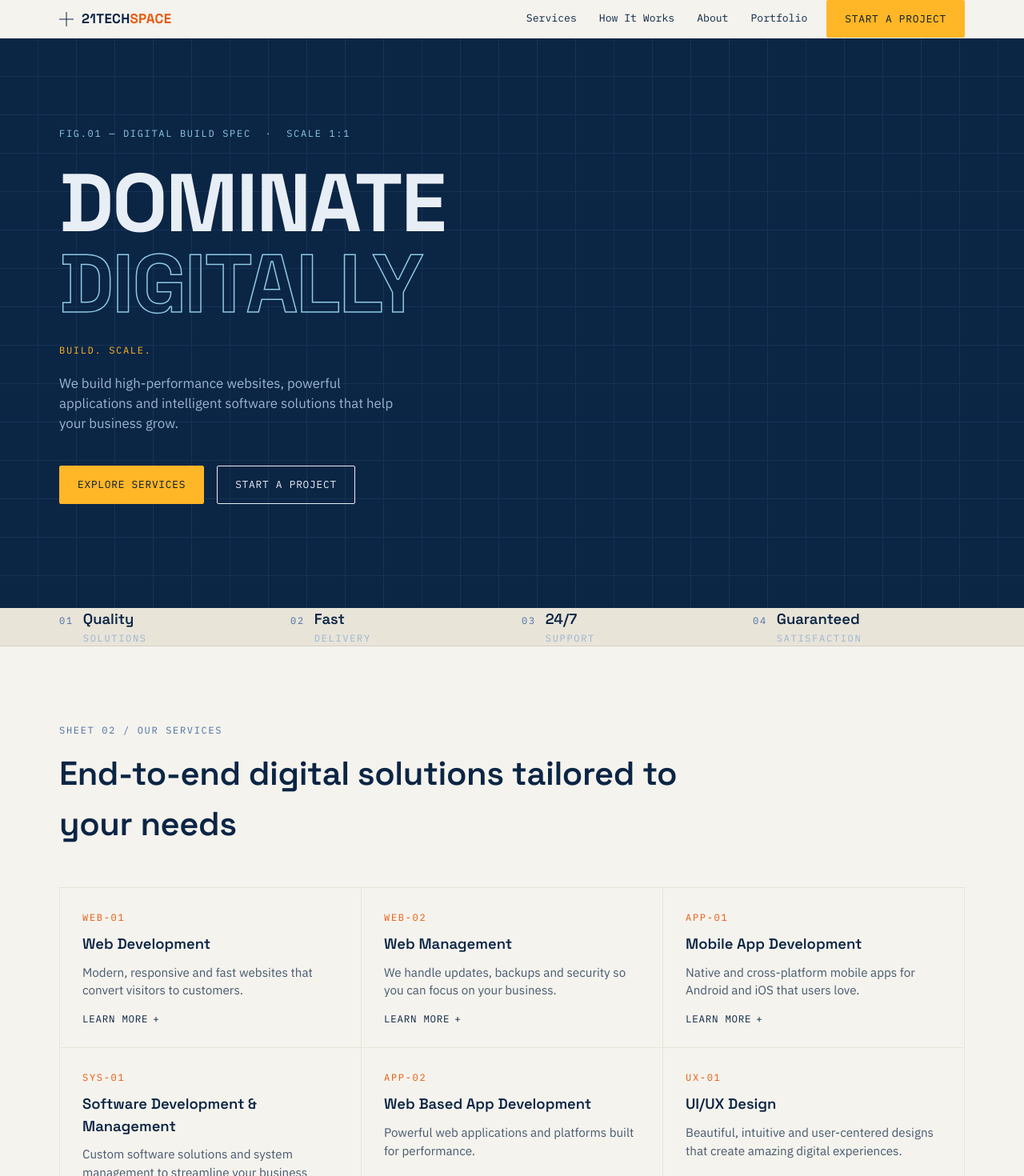
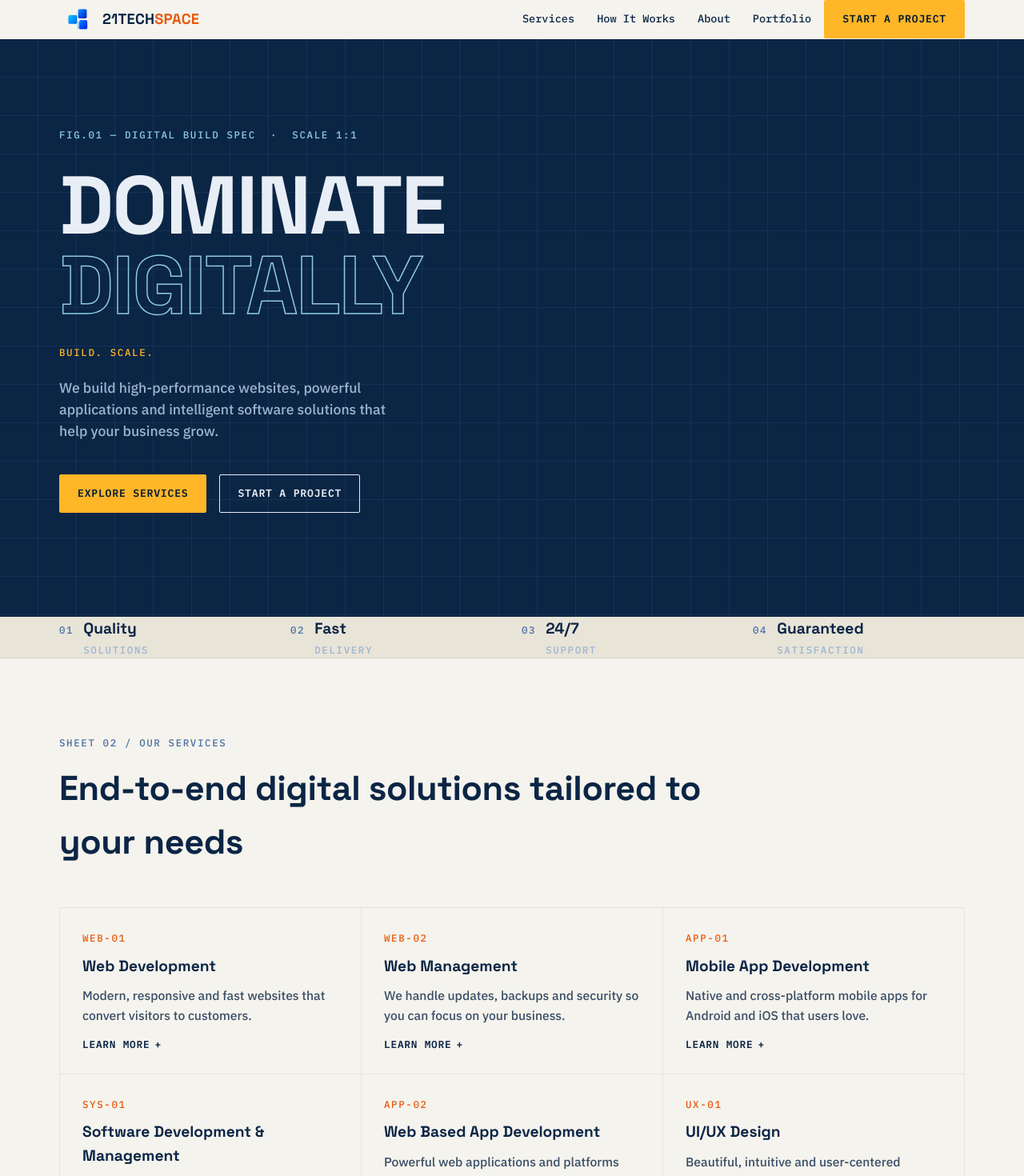
Before and after one commit to SirBlessing/21techspace, a React (Vite) app: page / in a window 1280 px wide. Shown: the top 1470 px of the page at 80% size. Built offline with nearby package versions, Linux system fonts and the light colour scheme.

Commit message:
full fix

```diff
--- a/index.html
+++ b/index.html
@@ -5,12 +5,30 @@
     <meta name="viewport" content="width=device-width, initial-scale=1.0" />
     <title>21TechSpace — Dominate Digitally</title>
     <meta name="description" content="We build high-performance websites, applications and software solutions that help your business grow." />
+    <link rel="icon" type="image/png" href="/logo.png" />
     <link rel="preconnect" href="https://fonts.googleapis.com" />
     <link rel="preconnect" href="https://fonts.gstatic.com" crossorigin />
-    <link href="https://fonts.googleapis.com/css2?family=Space+Grotesk:wght@400;500;600;700&family=IBM+Plex+Sans:wght@400;500;600&family=IBM+Plex+Mono:wght@400;500&display=swap" rel="stylesheet" />
+    <link href="https://fonts.googleapis.com/css2?family=Space+Grotesk:wght@500;600;700&family=IBM+Plex+Sans:wght@400;500;600;700&family=IBM+Plex+Mono:wght@500;600&display=swap" rel="stylesheet" />
   </head>
   <body>
     <div id="root"></div>
+
+    <!-- Static forms so Netlify's build bot can detect them (it only scans
+         the built HTML, not the React-rendered ones). Kept hidden — the
+         real forms in ContactPanel.jsx submit to these by name. Do not
+         remove the field names below without also updating ContactPanel.jsx. -->
+    <form name="contact" data-netlify="true" netlify-honeypot="bot-field" hidden>
+      <input type="text" name="name" />
+      <input type="email" name="email" />
+      <input type="text" name="service" />
+      <textarea name="details"></textarea>
+      <input type="text" name="bot-field" />
+    </form>
+    <form name="subscribe" data-netlify="true" netlify-honeypot="bot-field" hidden>
+      <input type="email" name="email" />
+      <input type="text" name="bot-field" />
+    </form>
+
     <script type="module" src="/src/main.jsx"></script>
   </body>
 </html>
--- a/src/App.css
+++ b/src/App.css
@@ -3,10 +3,11 @@
   position: sticky;
   top: 0;
   z-index: 50;
-  background: rgba(245, 243, 237, 0.88);
+  background: rgba(245, 243, 237, 0.92);
   backdrop-filter: blur(8px);
   border-bottom: 1px solid transparent;
   transition: border-color 0.2s ease, background 0.2s ease;
+  overflow-x: hidden;
 }
 
 .navbar-scrolled {
@@ -16,33 +17,68 @@
 .navbar-inner {
   display: flex;
   align-items: center;
-  gap: 24px;
-  padding-top: 16px;
-  padding-bottom: 16px;
+  gap: 16px;
+  padding-top: 14px;
+  padding-bottom: 14px;
+  max-width: 100%;
 }
 
 .navbar-logo {
   display: flex;
   align-items: center;
-  gap: 10px;
+  gap: 6px;
+  flex-shrink: 0;
+}
+
+.navbar-logo-img {
+  height: 48px;
+  width: auto;
+  display: block;
+}
+
+.navbar-logo-text {
   font-family: var(--font-display);
   font-weight: 700;
-  font-size: 1.05rem;
-  letter-spacing: 0.02em;
+  font-size: 1.15rem;
+  letter-spacing: 0.01em;
   color: var(--ink-navy);
+  white-space: nowrap;
 }
 
-.navbar-logo em {
+.navbar-logo-text em {
   font-style: normal;
   color: var(--pencil-red);
 }
 
+.footer-logo-img {
+  height: 40px;
+  width: auto;
+  display: block;
+  filter: brightness(0) invert(1);
+}
+
+.footer-logo-text {
+  font-family: var(--font-display);
+  font-weight: 700;
+  font-size: 1.1rem;
+  color: var(--text-light);
+}
+
+.footer-logo-text em {
+  font-style: normal;
+  color: var(--pencil-red);
+}
+
+/* Links are desktop-only: this was the mobile overflow bug — the inline
+   link row had no display:none, so it forced the navbar wider than the
+   viewport and the whole page could scroll sideways. */
 .navbar-links {
-  display: flex;
+  display: none;
   gap: 28px;
   margin-left: auto;
   font-family: var(--font-mono);
-  font-size: 0.82rem;
+  font-size: 0.85rem;
+  font-weight: 500;
 }
 
 .navbar-links a {
@@ -76,6 +112,8 @@
   background: none;
   border: none;
   padding: 6px;
+  margin-left: auto;
+  flex-shrink: 0;
 }
 
 .navbar-toggle span {
@@ -91,7 +129,8 @@
   padding: 8px 24px 24px;
   border-top: 1px solid var(--paper-dim);
   font-family: var(--font-mono);
-  font-size: 0.9rem;
+  font-size: 0.95rem;
+  font-weight: 500;
 }
 
 .navbar-mobile .btn {
@@ -99,6 +138,9 @@
 }
 
 @media (min-width: 860px) {
+  .navbar-links {
+    display: flex;
+  }
   .navbar-cta {
     display: inline-flex;
   }
@@ -143,6 +185,7 @@
 .hero-tag {
   color: var(--line-cyan);
   margin-bottom: 28px;
+  font-weight: 600;
 }
 
 .hero-title {
@@ -161,13 +204,15 @@
 .hero-subtitle {
   margin-top: 24px;
   color: var(--pencil-orange);
-  font-size: 0.9rem;
+  font-size: 0.95rem;
+  font-weight: 700;
 }
 
 .hero-desc {
   margin-top: 20px;
   max-width: 42ch;
-  font-size: 1.05rem;
+  font-size: 1.1rem;
+  font-weight: 500;
   color: var(--text-muted);
 }
 
@@ -203,17 +248,19 @@
 
 .trustbar-index {
   color: var(--line-cyan-dim);
+  font-weight: 600;
 }
 
 .trustbar-value {
   font-family: var(--font-display);
-  font-weight: 600;
-  font-size: 1.15rem;
+  font-weight: 700;
+  font-size: 1.2rem;
 }
 
 .trustbar-label {
   color: var(--text-muted);
   margin-top: 2px;
+  font-weight: 600;
 }
 
 @media (min-width: 700px) {
@@ -226,6 +273,7 @@
 .section-eyebrow {
   color: var(--line-cyan-dim);
   margin-bottom: 14px;
+  font-weight: 600;
 }
 
 .services,
@@ -264,24 +312,27 @@
 
 .service-code {
   color: var(--pencil-red);
+  font-weight: 600;
 }
 
 .service-title {
   font-family: var(--font-display);
-  font-weight: 600;
-  font-size: 1.15rem;
+  font-weight: 700;
+  font-size: 1.2rem;
 }
 
 .service-summary {
   color: var(--text-dark);
-  opacity: 0.75;
-  font-size: 0.95rem;
+  opacity: 0.8;
+  font-size: 0.98rem;
+  font-weight: 500;
 }
 
 .service-detail {
-  font-size: 0.92rem;
+  font-size: 0.95rem;
+  font-weight: 500;
   color: var(--text-dark);
-  opacity: 0.7;
+  opacity: 0.75;
   border-top: 1px dashed var(--paper-dim);
   padding-top: 12px;
 }
@@ -295,7 +346,8 @@
   background: none;
   border: none;
   font-family: var(--font-mono);
-  font-size: 0.78rem;
+  font-size: 0.8rem;
+  font-weight: 600;
   letter-spacing: 0.06em;
   text-transform: uppercase;
   color: var(--ink-navy);
@@ -359,19 +411,21 @@
 
 .process-step-n {
   color: var(--pencil-orange);
-  font-size: 1rem;
+  font-size: 1.05rem;
+  font-weight: 700;
 }
 
 .process-step-title {
   font-family: var(--font-display);
-  font-weight: 600;
-  font-size: 1.2rem;
+  font-weight: 700;
+  font-size: 1.25rem;
   margin: 14px 0 10px;
 }
 
 .process-step-desc {
   color: var(--text-muted);
   max-width: 34ch;
+  font-weight: 500;
 }
 
 .process-step-line {
@@ -386,13 +440,14 @@
 .process-cta-line {
   font-family: var(--font-display);
   font-size: 1.3rem;
-  font-weight: 500;
+  font-weight: 600;
 }
 
 .process-cta-line-muted {
   color: var(--text-muted);
-  font-size: 1rem;
+  font-size: 1.02rem;
   font-family: var(--font-body);
+  font-weight: 500;
   margin: 8px 0 28px;
 }
 
@@ -420,13 +475,14 @@
 
 .about-lead {
   margin-top: 22px;
-  font-size: 1.02rem;
+  font-size: 1.05rem;
+  font-weight: 500;
   max-width: 46ch;
 }
 
 .about-lead-muted {
   color: var(--text-muted);
-  opacity: 0.85;
+  opacity: 0.9;
 }
 
 .about-list {
@@ -446,19 +502,21 @@
 .about-list-index {
   color: var(--line-cyan-dim);
   padding-top: 4px;
+  font-weight: 600;
 }
 
 .about-list-title {
   font-family: var(--font-display);
-  font-weight: 600;
-  font-size: 1.02rem;
+  font-weight: 700;
+  font-size: 1.05rem;
   margin-bottom: 6px;
 }
 
 .about-list-desc {
   color: var(--text-dark);
-  opacity: 0.72;
-  font-size: 0.93rem;
+  opacity: 0.78;
+  font-size: 0.96rem;
+  font-weight: 500;
 }
 
 @media (min-width: 960px) {
@@ -523,6 +581,7 @@
 
 .project-form .eyebrow {
   color: var(--line-cyan-dim);
+  font-weight: 600;
 }
 
 .project-form input,
@@ -530,7 +589,8 @@
 .project-form textarea,
 .subscribe-row input {
   font-family: var(--font-body);
-  font-size: 0.95rem;
+  font-size: 0.98rem;
+  font-weight: 500;
   padding: 11px 12px;
   border: 1px solid var(--paper-dim);
   border-radius: var(--radius);
@@ -554,12 +614,14 @@
 
 .form-error {
   color: var(--pencil-red);
-  font-size: 0.86rem;
+  font-size: 0.88rem;
+  font-weight: 500;
 }
 
 .form-success {
   color: #1b7a3d;
-  font-size: 0.86rem;
+  font-size: 0.88rem;
+  font-weight: 500;
 }
 
 .contact-side {
@@ -581,12 +643,14 @@
   color: var(--line-cyan-dim);
   margin-bottom: 12px;
   display: block;
+  font-weight: 600;
 }
 
 .contact-side-link {
   display: block;
   font-family: var(--font-mono);
-  font-size: 0.9rem;
+  font-size: 0.92rem;
+  font-weight: 500;
   padding: 8px 0;
   border-bottom: 1px dashed var(--paper-dim);
 }
@@ -600,8 +664,9 @@
 }
 
 .subscribe-desc {
-  font-size: 0.88rem;
-  opacity: 0.7;
+  font-size: 0.9rem;
+  font-weight: 500;
+  opacity: 0.75;
   margin-bottom: 14px;
 }
 
@@ -612,6 +677,7 @@
 
 .subscribe-row input {
   flex: 1;
+  min-width: 0;
 }
 
 @media (min-width: 960px) {
@@ -638,22 +704,15 @@
 .footer-brand {
   display: flex;
   align-items: center;
-  gap: 10px;
-  font-family: var(--font-display);
-  font-weight: 700;
-  color: var(--text-light);
-}
-
-.footer-brand em {
-  font-style: normal;
-  color: var(--pencil-red);
+  gap: 6px;
 }
 
 .footer-socials {
   display: flex;
   gap: 20px;
   font-family: var(--font-mono);
-  font-size: 0.82rem;
+  font-size: 0.85rem;
+  font-weight: 500;
 }
 
 .footer-socials a:hover {
@@ -662,5 +721,45 @@
 
 .footer-meta {
   color: var(--text-muted);
-  opacity: 0.7;
+  opacity: 0.75;
+  font-weight: 500;
 }
+
+/* ===== Mobile spacing tightening ===== */
+@media (max-width: 700px) {
+  .hero {
+    padding: 72px 0 64px;
+  }
+  .trustbar-inner {
+    padding: 24px 20px;
+    gap: 20px 16px;
+  }
+  .services,
+  .about,
+  .process,
+  .contact {
+    padding: 56px 0;
+  }
+  .services .section-title,
+  .process-title,
+  .about-title,
+  .contact-title {
+    margin-bottom: 32px;
+  }
+  .process-steps {
+    margin: 36px 0 40px;
+    gap: 28px;
+  }
+  .process-cta {
+    padding-top: 28px;
+  }
+  .about-grid {
+    gap: 32px;
+  }
+  .about-list {
+    gap: 20px;
+  }
+  .contact-body {
+    gap: 24px;
+  }
+}
--- a/src/components/Footer.jsx
+++ b/src/components/Footer.jsx
@@ -9,8 +9,8 @@ export default function Footer() {
     <footer className="footer">
       <div className="container footer-inner">
         <div className="footer-brand">
-          <span className="crosshair" aria-hidden="true" />
-          <span>
+          <img src="/logo.png" alt="21TechSpace" className="footer-logo-img" />
+          <span className="footer-logo-text">
             21TECH<em>SPACE</em>
           </span>
         </div>
--- a/src/components/Navbar.jsx
+++ b/src/components/Navbar.jsx
@@ -36,8 +36,8 @@ export default function Navbar() {
             window.scrollTo({ top: 0, behavior: 'smooth' })
           }}
         >
-          <span className="crosshair" aria-hidden="true" />
-          <span>
+          <img src="/logo.png" alt="21TechSpace" className="navbar-logo-img" />
+          <span className="navbar-logo-text">
             21TECH<em>SPACE</em>
           </span>
         </a>
--- a/src/index.css
+++ b/src/index.css
@@ -44,11 +44,19 @@ html {
   }
 }
 
+html, body {
+  /* Guards against any section pushing wider than the viewport on mobile —
+     this plus the navbar-links fix is what stops the sideways scroll. */
+  overflow-x: hidden;
+  width: 100%;
+}
+
 body {
   font-family: var(--font-body);
+  font-weight: 500;
   background: var(--paper);
   color: var(--text-dark);
-  line-height: 1.5;
+  line-height: 1.55;
   -webkit-font-smoothing: antialiased;
 }
 
@@ -76,19 +84,21 @@ button {
   max-width: var(--max-width);
   margin: 0 auto;
   padding: 0 24px;
+  width: 100%;
 }
 
 .eyebrow {
   font-family: var(--font-mono);
-  font-size: 0.75rem;
-  letter-spacing: 0.14em;
+  font-weight: 500;
+  font-size: 0.78rem;
+  letter-spacing: 0.13em;
   text-transform: uppercase;
 }
 
 .section-title {
   font-family: var(--font-display);
-  font-weight: 600;
-  font-size: clamp(1.8rem, 3.4vw, 2.6rem);
+  font-weight: 700;
+  font-size: clamp(1.9rem, 3.4vw, 2.7rem);
   letter-spacing: -0.01em;
 }
 
@@ -97,7 +107,8 @@ button {
   align-items: center;
   gap: 8px;
   font-family: var(--font-mono);
-  font-size: 0.8rem;
+  font-weight: 600;
+  font-size: 0.82rem;
   letter-spacing: 0.06em;
   text-transform: uppercase;
   padding: 13px 22px;
@@ -144,7 +155,7 @@ button {
   opacity: 0.18;
 }
 
-/* Registration crosshair mark, corner-of-sheet motif */
+/* Registration crosshair mark, corner-of-sheet motif (still used in hero corners) */
 .crosshair {
   position: relative;
   width: 18px;
```
Also changed, not shown: src/components/ContactPanel.jsx (+41 -19 lines), public/logo.png (added), 1 other file (tests, documents, lock files or other folders).
